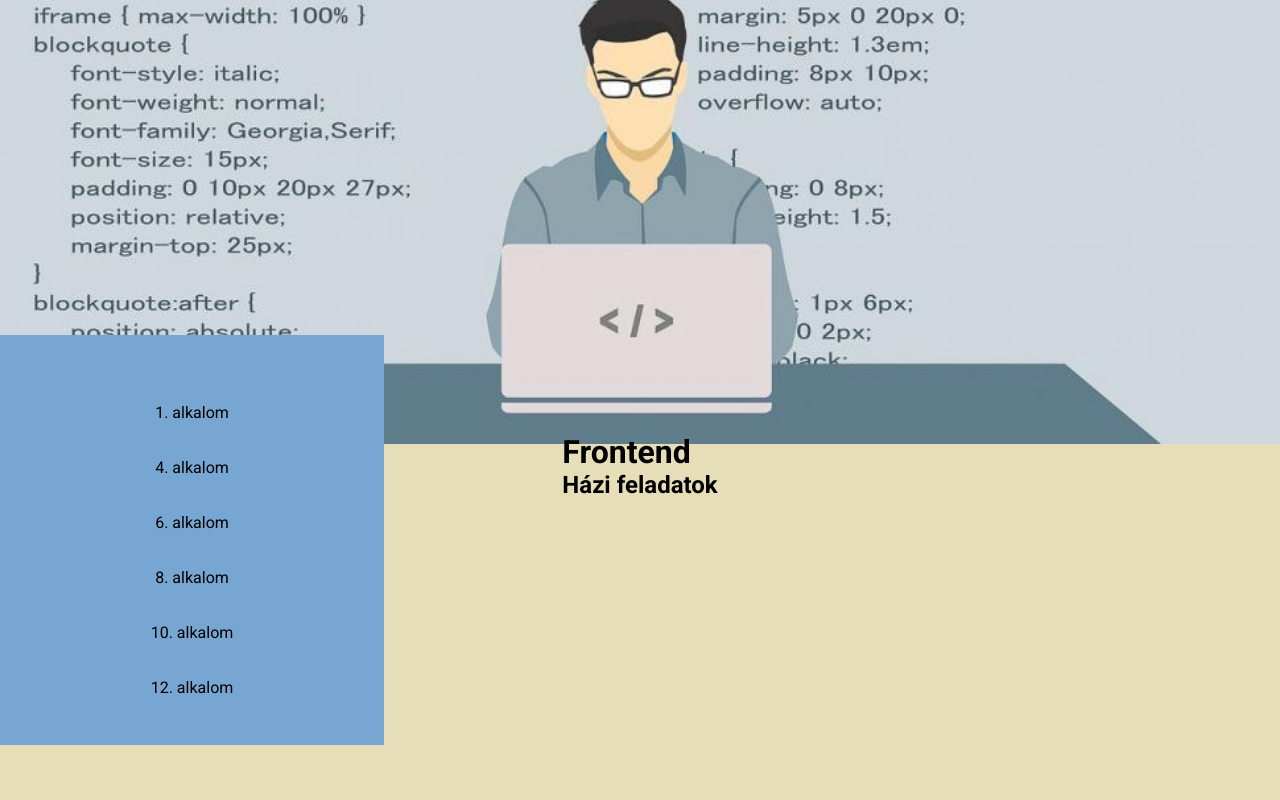
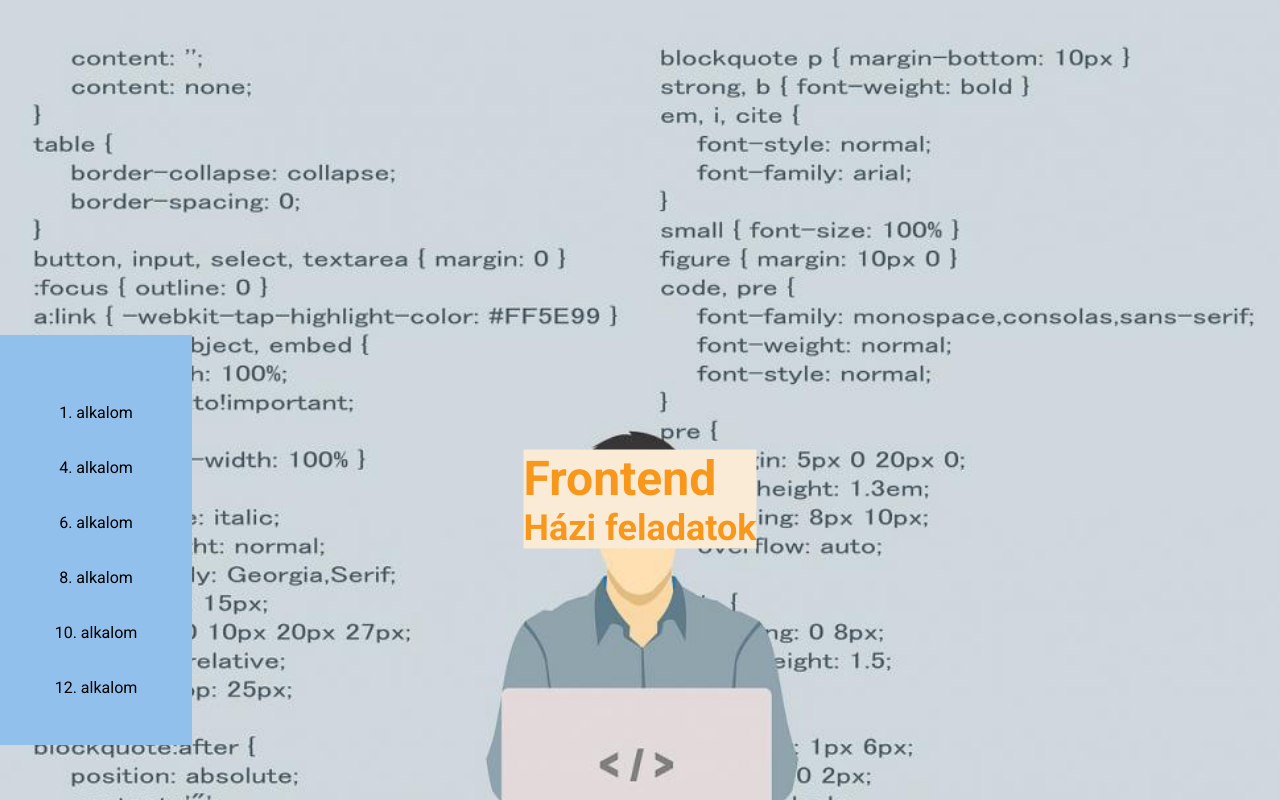
Before and after one commit to mdez81/mdez81.github.io, a plain HTML site: page index.html in a window 1280 px wide. Drawn offline with Linux system fonts and the light colour scheme.

Commit message:
collected all homework corrected again-02

```diff
--- a/css/style.css
+++ b/css/style.css
@@ -9,23 +9,17 @@
 body {
     font-family: Roboto, "sans-serif";
     font-size: 1em;
-    background: #e6deb9;
 	background-image: url("../img/working-with-code.jpg");
-	background-position: center;
     background-repeat: no-repeat;
     background-size: cover;
 }
 
-.fejlec-kep {
-
-}
-
 aside {
     float: left;
-    width: 30%;
+    width: 15%;
     padding-top: 20px;
     margin-top: 15px;
-    background-color: rgb(119, 166, 210);
+    background-color: rgb(146, 192, 236);
     position: absolute;
     top: 40%;
 }
@@ -49,7 +43,7 @@ nav ul li a{
 }
 
 nav ul li a:hover{
-    background-color: #00008b;
+    background-color: #032773;
     color: antiquewhite;
 }
 
@@ -61,7 +55,9 @@ nav ul li a:hover{
 .focim {
     position: absolute;
     top: 50%;
-
     left: 50%;
     transform:  translate(-50%,50%);
+    color: rgb(247, 152, 28);
+    background: antiquewhite;
+    font-size: 1.5em;
 }
```
